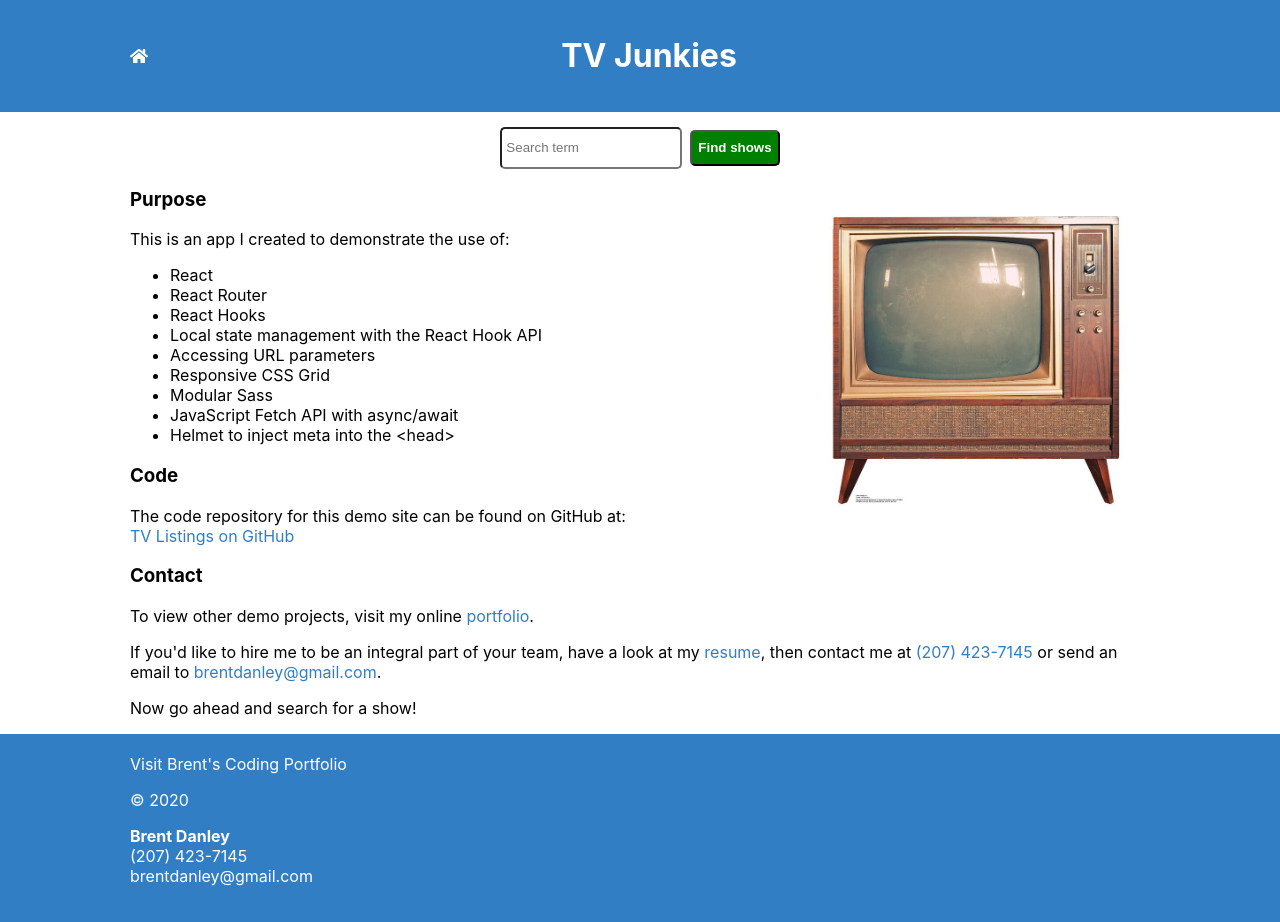
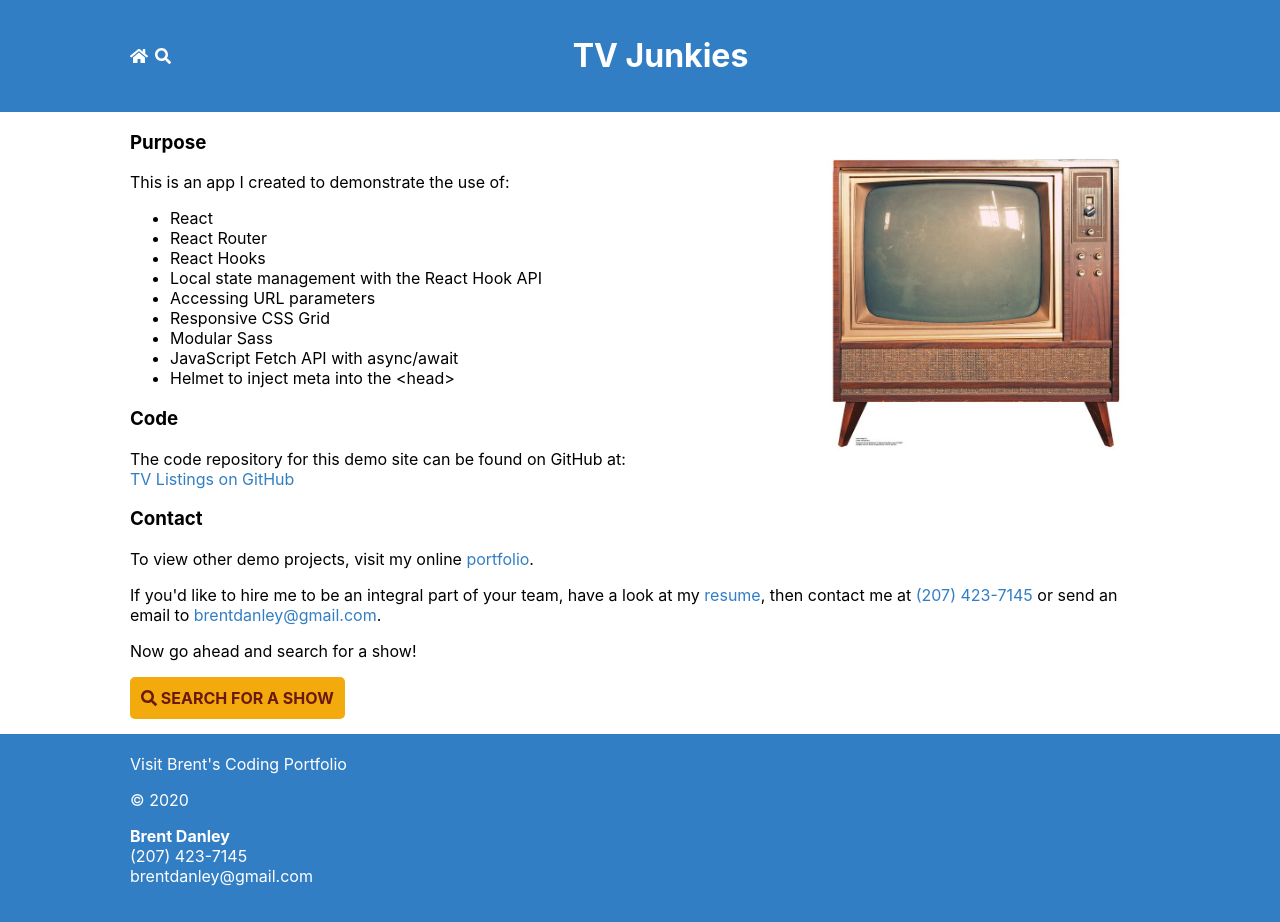
Before and after one commit to brentdanley/tv-listings, a React (Create React App) app: page / in a window 1280 px wide. Built offline with nearby package versions, Linux system fonts and the light colour scheme.

Commit message:
Moves search form to ONLY search page. Fixes state bug.

```diff
--- a/src/components/SearchShowsForm.js
+++ b/src/components/SearchShowsForm.js
@@ -3,12 +3,13 @@ import { useHistory } from 'react-router-dom'
 
 import styles from './SearchShowsForm.module.scss'
 
-const SearchShowsForm = () => {
+const SearchShowsForm = (props) => {
 
     let history = useHistory()
 
     const SubmitForm = (data) => {
         history.push(`/search/shows/?q=${data}`)
+        props.updateSearch(data)
     }
 
     return (
--- a/src/components/layouts/Header.js
+++ b/src/components/layouts/Header.js
@@ -2,7 +2,7 @@ import React from 'react'
 import { Link } from 'react-router-dom'
 
 import { FontAwesomeIcon } from '@fortawesome/react-fontawesome'
-import { faHome } from '@fortawesome/free-solid-svg-icons'
+import { faHome, faSearch } from '@fortawesome/free-solid-svg-icons'
 
 import styles from './Header.module.scss'
 
@@ -14,6 +14,9 @@ const Header = () => {
                     <Link to="/"><FontAwesomeIcon icon={faHome} /></Link>
                 </div>
                 <h1 className={styles.pageTitle}>TV Junkies</h1>
+                <div className={styles.searchIcon}>
+                    <Link to="/search/shows/"><FontAwesomeIcon icon={faSearch} /></Link>
+                </div>
             </div>
         </header>
     )
--- a/src/components/layouts/Header.module.scss
+++ b/src/components/layouts/Header.module.scss
@@ -6,8 +6,8 @@ header {
         max-width: 1020px;
         margin: 0 auto;
         display: grid;
-        grid-template-columns: max-content 1fr;
-        grid-template-areas: 'links title';
+        grid-template-columns: max-content min-content 1fr;
+        grid-template-areas: 'links search title';
         align-items: center;
 
         .links {
@@ -21,6 +21,13 @@ header {
             color: white;
             text-align: center;
         }
+
+        .searchIcon {
+            grid-area: search;
+            color: white;
+            cursor: pointer;
+            margin-left: 7px;
+        }
     }
 }
 
--- a/src/components/layouts/PageLayout.js
+++ b/src/components/layouts/PageLayout.js
@@ -1,6 +1,5 @@
 import React from 'react'
 import Header from './Header'
-import SearchShowsForm from '../SearchShowsForm'
 import Footer from './Footer'
 
 import styles from './PageLayout.module.scss'
@@ -10,7 +9,6 @@ const PageLayout = (props) => {
         <div>
             <Header heading={props.heading} />
             <div className={styles.contentWrapper}>
-                <SearchShowsForm />
                 {props.children}
             </div>
             <Footer />
--- a/src/components/layouts/PageLayout.module.scss
+++ b/src/components/layouts/PageLayout.module.scss
@@ -1,12 +1,8 @@
 .contentWrapper {
     max-width: 1020px;
-    margin: 0 auto;
+    margin: 15px auto;
 
     a {
         color: #327ec5;
     }
 }
-
-.searchForm {
-    margin: 20px auto;
-}
--- a/src/components/pages/Home.js
+++ b/src/components/pages/Home.js
@@ -1,5 +1,8 @@
 import React from 'react'
+import { Link } from 'react-router-dom'
 import Layout from '../layouts/PageLayout'
+import { FontAwesomeIcon } from '@fortawesome/react-fontawesome'
+import { faSearch } from '@fortawesome/free-solid-svg-icons'
 
 import styles from './Home.module.scss'
 
@@ -34,6 +37,7 @@ const Home = () => {
                 <p>If you'd like to hire me to be an integral part of your team, have a look at my <a href="https://brentdanley.codes/resume/">resume</a>, then contact me at <a href="tel:207-423-7145">(207) 423-7145</a> or send an email to <a href="mailto:brentdanley@gmail.com">brentdanley@gmail.com</a>.</p>
 
                 <p>Now go ahead and search for a show!</p>
+                <Link to='/search/shows/' className={styles.searchButton}><FontAwesomeIcon icon={faSearch} /> Search for a show</Link>
             </div>
         </Layout>
     )
--- a/src/components/pages/Home.module.scss
+++ b/src/components/pages/Home.module.scss
@@ -1,6 +1,16 @@
 $mobile: 600px;
 
 .wrapper {
+
+    .searchButton {
+        background-color: rgb(243, 170, 12);
+        color: rgb(107, 25, 14);
+        border-radius: 5px;
+        display: inline-block;
+        padding: 11px;
+        text-transform: uppercase;
+        font-weight: bold;
+    }
 
     @media only screen and (max-width: $mobile) {
         margin: 0 15px 20px;
--- a/src/components/pages/SearchShowsPage.js
+++ b/src/components/pages/SearchShowsPage.js
@@ -2,6 +2,7 @@ import React, { useState, useEffect } from 'react'
 import { useLocation } from 'react-router-dom'
 
 import Layout from '../layouts/PageLayout'
+import SearchForm from '../SearchShowsForm'
 import SingleShowItem from '../SingleShowItem'
 import SingleShowItemNoImage from '../SingleShowItemNoImage'
 
@@ -9,22 +10,19 @@ import styles from './SearchShows.module.scss'
 
 const SearchShows = () => {
   const [shows, setShows] = useState([])
-
-  const useQuery = () => {
-    return new URLSearchParams(useLocation().search)
-  }
-  let query = useQuery().get('q')
+  const [searchTerm, setSearchTerm] = useState(new URLSearchParams(useLocation().search).get('q'))
 
   const fetchShows = async () => {
-    const apiCall = await fetch(`https://api.tvmaze.com/search/shows?q=${query}`)
+    const apiCall = await fetch(`https://api.tvmaze.com/search/shows?q=${searchTerm}`)
     const response = await apiCall.json()
     setShows(response)
   }
 
-  useEffect(() => { fetchShows() }, [])
+  useEffect(() => { fetchShows() }, [searchTerm])
 
   return (
-    <Layout heading='Search for a show'>
+    <Layout>
+      <SearchForm updateSearch={setSearchTerm} />
       <div className={styles.showListings}>
       {
         shows.map(show => {
--- a/src/components/pages/SingleShowPage.js
+++ b/src/components/pages/SingleShowPage.js
@@ -24,7 +24,7 @@ const SingleShow = () => {
     useEffect(() => { fetchShow() }, [])
 
     return (
-        <Layout heading={show.name}>
+        <Layout>
             <div className={styles.wrapper}>
                 {(show.image !== null) ?
                 <img src={show.image.medium} alt={`${show.name} poster`} className={styles.poster} />
```
